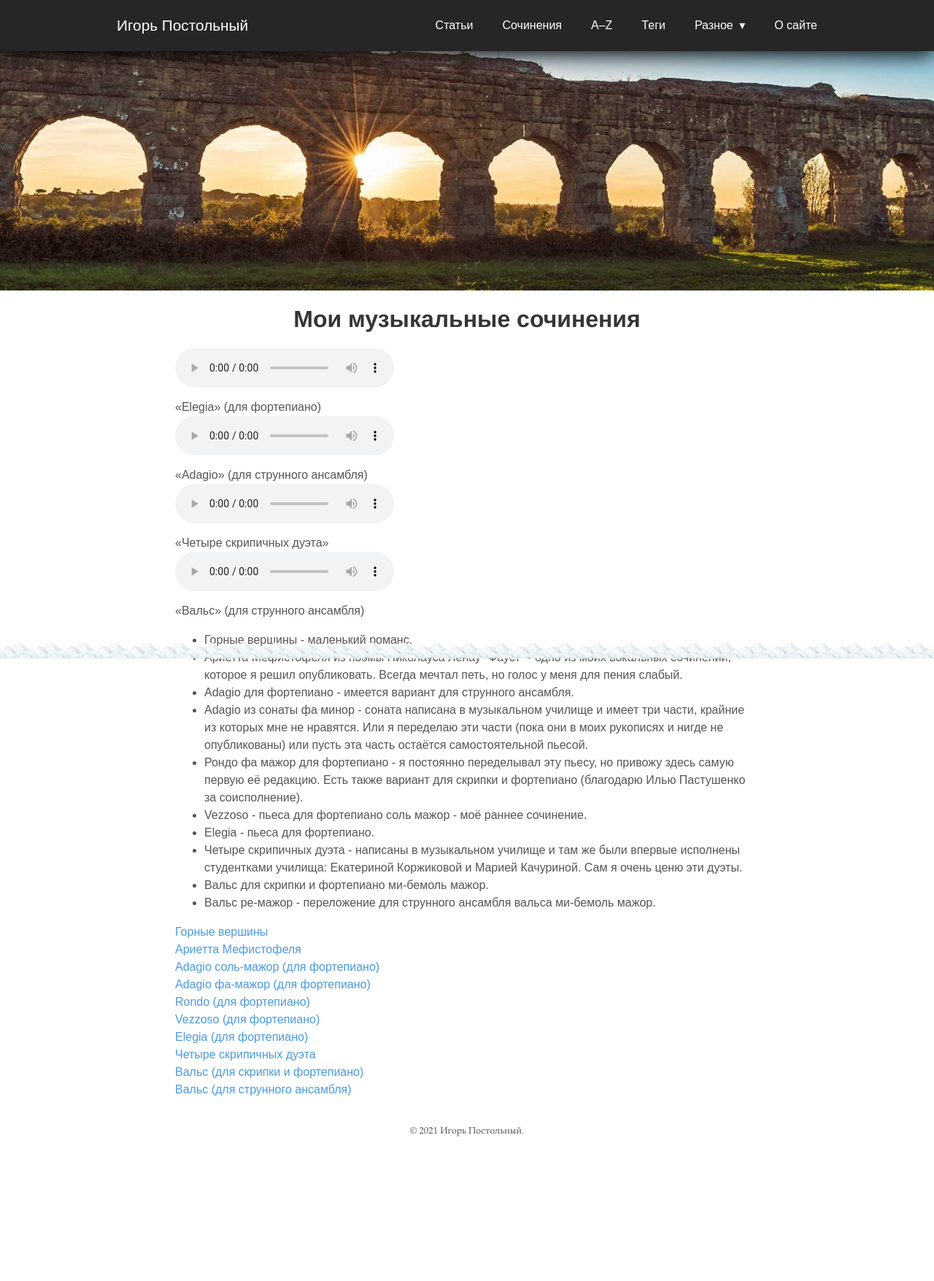
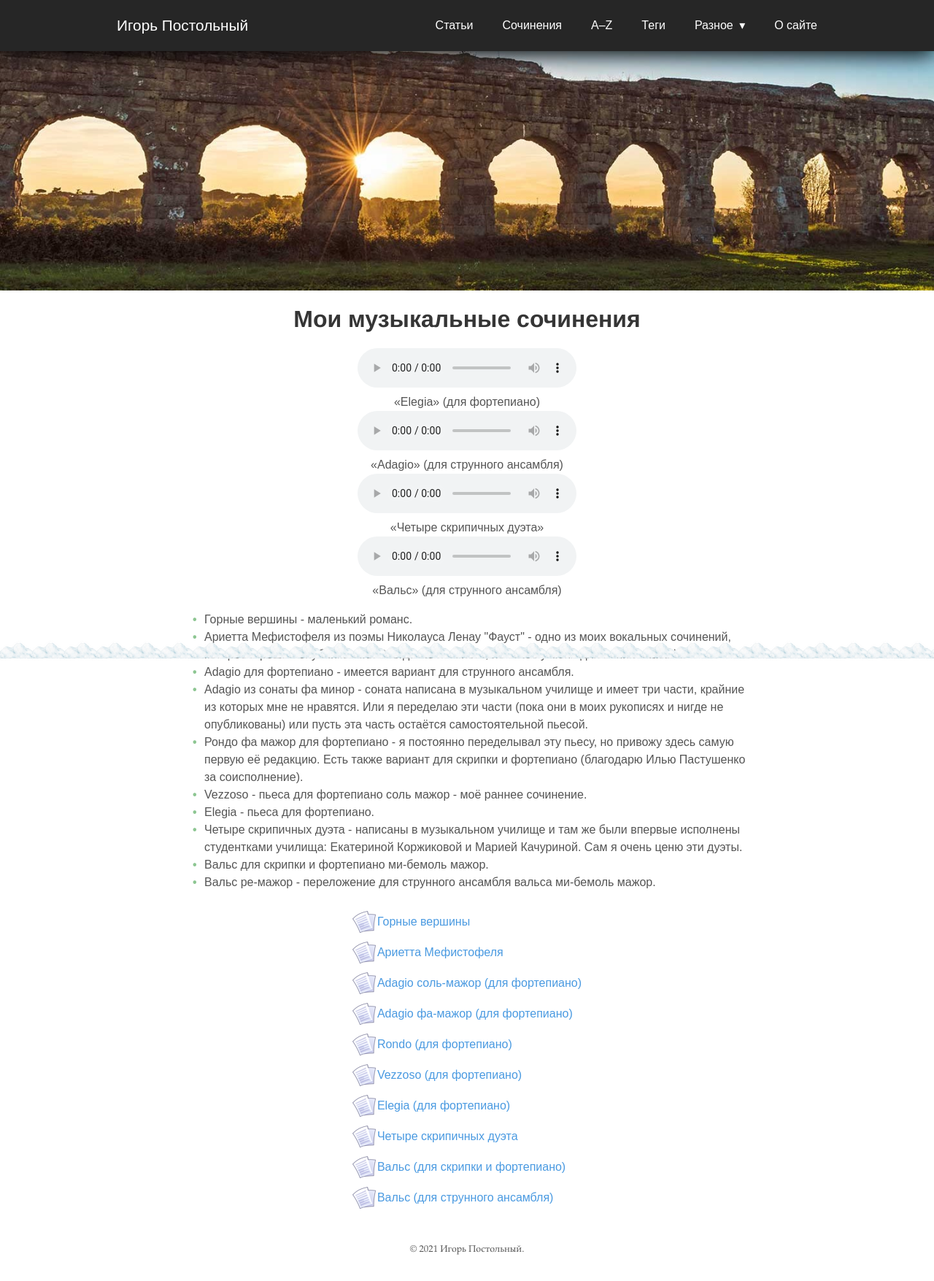
Before and after one commit to postolny/postolny.github.io, a Jekyll site: the page built from _pages/musica.html, in a window 1280 px wide. Shown: the whole page at 73% size. Built offline with Jekyll 4.4.1, drawn with Linux system fonts in a browser that asks for light colours; nearby versions of some CDN libraries; before the commit the page ends 1593 px from its top, so only the background shows below that.

Commit message:
Add files via upload

```diff
--- a/_sass/tale/_layout.scss
+++ b/_sass/tale/_layout.scss
@@ -360,3 +360,57 @@ footer {
 .verse {
   white-space: pre-wrap;
 }
+
+/* Цветные маркеры в списке */
+#list-colored {
+  list-style: none;
+}
+
+#list-colored li:before {
+  content: "\2022";
+  color: #8dc692;
+  font-weight: bold;
+  display: inline-block;
+  width: 1em;
+  margin-left: -1em;
+}
+
+/* Выравнивание audio HTML5 */
+#musica {
+  display: -webkit-box;
+  display: -ms-flexbox;
+  display: flex;
+  -webkit-box-orient: vertical;
+  -webkit-box-direction: normal;
+  -ms-flex-direction: column;
+  flex-direction: column;
+  -webkit-box-align: center;
+  -ms-flex-align: center;
+  align-items: center;
+}
+
+/* Ссылка для скачивания */
+#download_row {
+  display: -webkit-box;
+  display: -ms-flexbox;
+  display: flex;
+  -webkit-box-orient: vertical;
+  -webkit-box-direction: normal;
+  -ms-flex-direction: column;
+  flex-direction: column;
+  -webkit-box-align: center;
+  -ms-flex-align: center;
+  align-items: center;
+  padding: 10px 0;
+}
+
+#dowload_wrapper {
+  background-image: url(../assets/files-text-icon.png);
+  background-repeat: no-repeat;
+  padding-left: 34px;
+  line-height: 32px;
+}
+
+#dowload_wrapper:not(:last-child) {
+  margin: 0 0 10px 0;
+}
```
